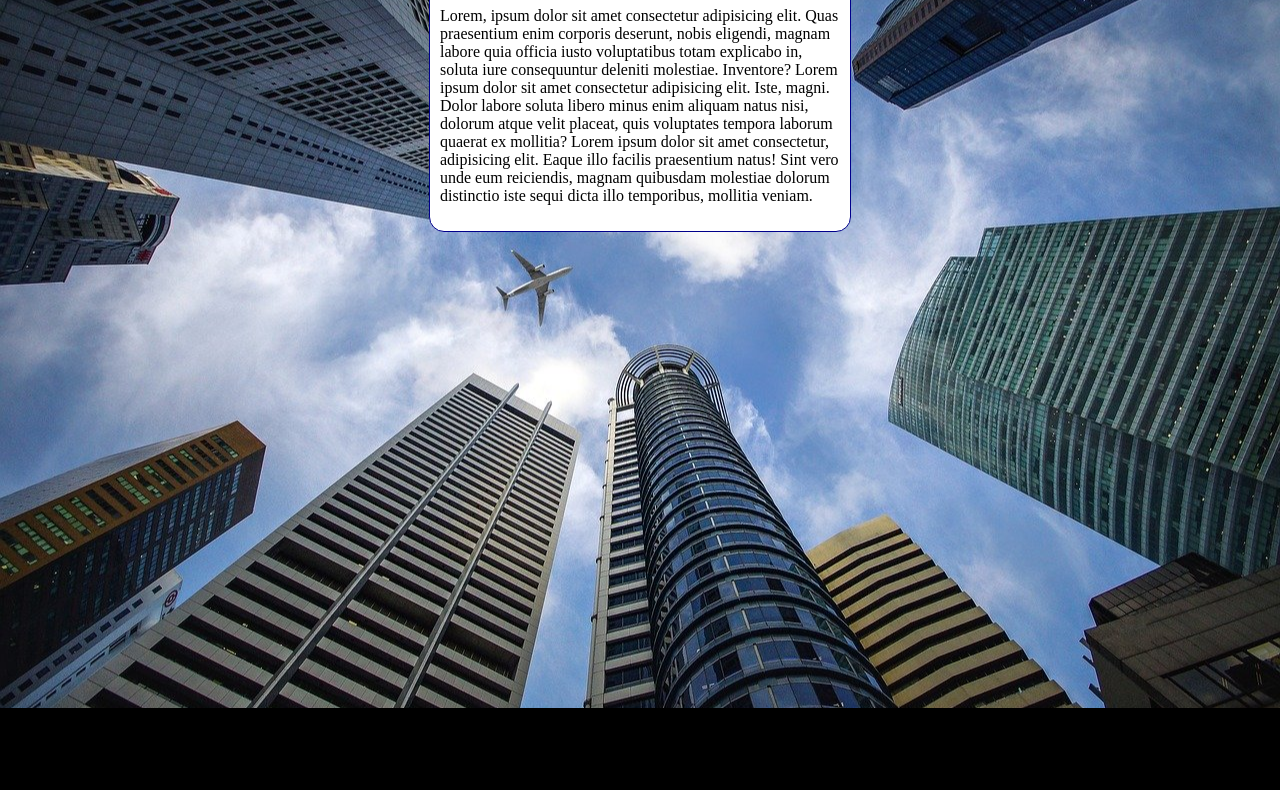
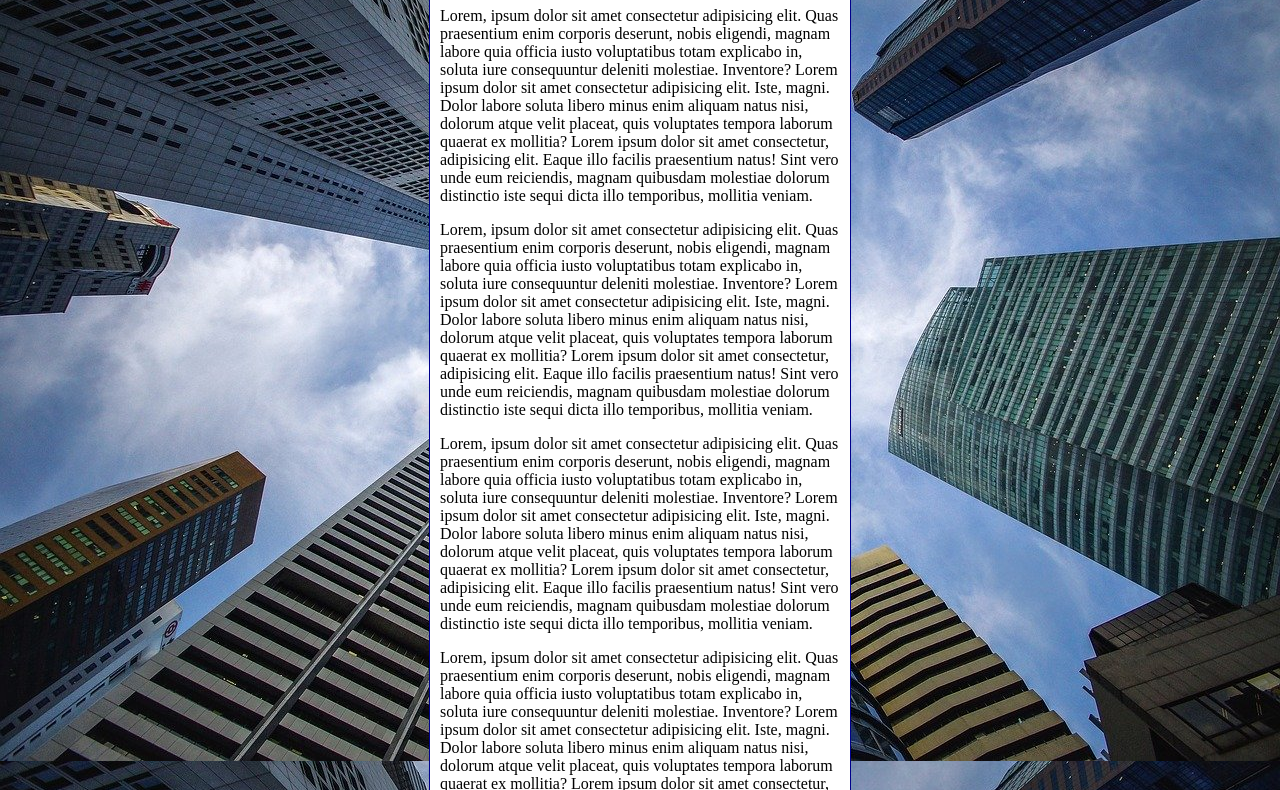
Before and after one commit to ViniciusPrates22/HTML-CSS, a plain HTML site: page exercícios/ex022/fundo006.html in a window 1280 px wide. Shown: the part 92-882 px from the top of the page. Before the commit the page ends 800 px from the top, so only its background shows below. Drawn offline with Linux system fonts and the light colour scheme.

Commit message:
atualizei ex022

```diff
--- a/exercícios/ex022/fundo006.html
+++ b/exercícios/ex022/fundo006.html
@@ -4,20 +4,17 @@
     <meta charset="UTF-8">
     <meta http-equiv="X-UA-Compatible" content="IE=edge">
     <meta name="viewport" content="width=device-width, initial-scale=1.0">
-    <title>Document</title>
+    <title>Fundo Fixo de Tela</title>
     <style>
         body{
             height: 97vh;
-            background-color: black;
-            background-image: url('imagens/wallpaper002.jpg');
-            background-position: center center;
-            background-repeat: no-repeat;
+            background: black url('imagens/wallpaper002.jpg') center center no-repeat fixed;
             background-size: cover;
         }
 
         main{
             background-color: white;
-            width: 400px;
+            max-width: 400px;
             padding: 10px;
             margin: auto;
             border: 1px solid darkblue;
@@ -29,6 +26,9 @@
     <main>
         <h1>Teste de Imagem de Fundo</h1>
         <p>Lorem, ipsum dolor sit amet consectetur adipisicing elit. Quas praesentium enim corporis deserunt, nobis eligendi, magnam labore quia officia iusto voluptatibus totam explicabo in, soluta iure consequuntur deleniti molestiae. Inventore? Lorem ipsum dolor sit amet consectetur adipisicing elit. Iste, magni. Dolor labore soluta libero minus enim aliquam natus nisi, dolorum atque velit placeat, quis voluptates tempora laborum quaerat ex mollitia? Lorem ipsum dolor sit amet consectetur, adipisicing elit. Eaque illo facilis praesentium natus! Sint vero unde eum reiciendis, magnam quibusdam molestiae dolorum distinctio iste sequi dicta illo temporibus, mollitia veniam.</p>
+        <p>Lorem, ipsum dolor sit amet consectetur adipisicing elit. Quas praesentium enim corporis deserunt, nobis eligendi, magnam labore quia officia iusto voluptatibus totam explicabo in, soluta iure consequuntur deleniti molestiae. Inventore? Lorem ipsum dolor sit amet consectetur adipisicing elit. Iste, magni. Dolor labore soluta libero minus enim aliquam natus nisi, dolorum atque velit placeat, quis voluptates tempora laborum quaerat ex mollitia? Lorem ipsum dolor sit amet consectetur, adipisicing elit. Eaque illo facilis praesentium natus! Sint vero unde eum reiciendis, magnam quibusdam molestiae dolorum distinctio iste sequi dicta illo temporibus, mollitia veniam.</p>
+        <p>Lorem, ipsum dolor sit amet consectetur adipisicing elit. Quas praesentium enim corporis deserunt, nobis eligendi, magnam labore quia officia iusto voluptatibus totam explicabo in, soluta iure consequuntur deleniti molestiae. Inventore? Lorem ipsum dolor sit amet consectetur adipisicing elit. Iste, magni. Dolor labore soluta libero minus enim aliquam natus nisi, dolorum atque velit placeat, quis voluptates tempora laborum quaerat ex mollitia? Lorem ipsum dolor sit amet consectetur, adipisicing elit. Eaque illo facilis praesentium natus! Sint vero unde eum reiciendis, magnam quibusdam molestiae dolorum distinctio iste sequi dicta illo temporibus, mollitia veniam.</p>
+        <p>Lorem, ipsum dolor sit amet consectetur adipisicing elit. Quas praesentium enim corporis deserunt, nobis eligendi, magnam labore quia officia iusto voluptatibus totam explicabo in, soluta iure consequuntur deleniti molestiae. Inventore? Lorem ipsum dolor sit amet consectetur adipisicing elit. Iste, magni. Dolor labore soluta libero minus enim aliquam natus nisi, dolorum atque velit placeat, quis voluptates tempora laborum quaerat ex mollitia? Lorem ipsum dolor sit amet consectetur, adipisicing elit. Eaque illo facilis praesentium natus! Sint vero unde eum reiciendis, magnam quibusdam molestiae dolorum distinctio iste sequi dicta illo temporibus, mollitia veniam.</p>
     </main>
 </body>
 </html>
```
